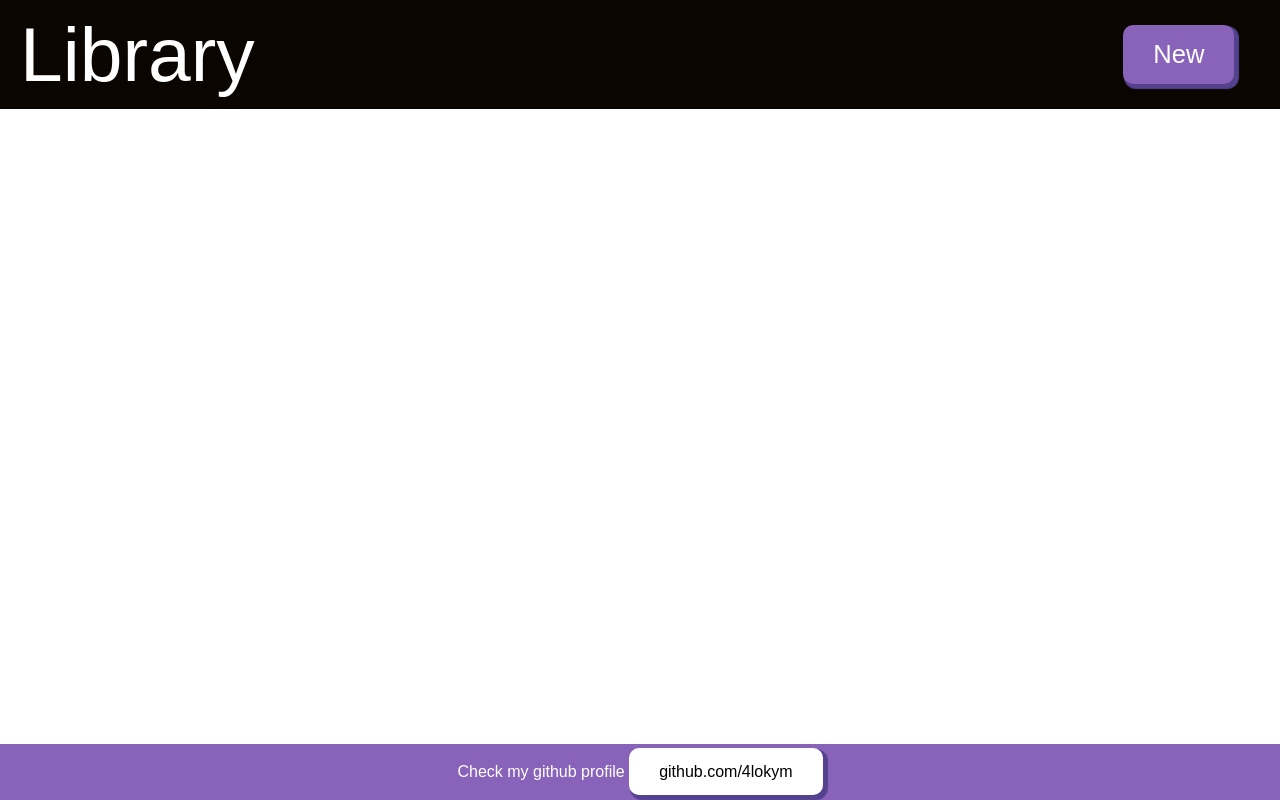
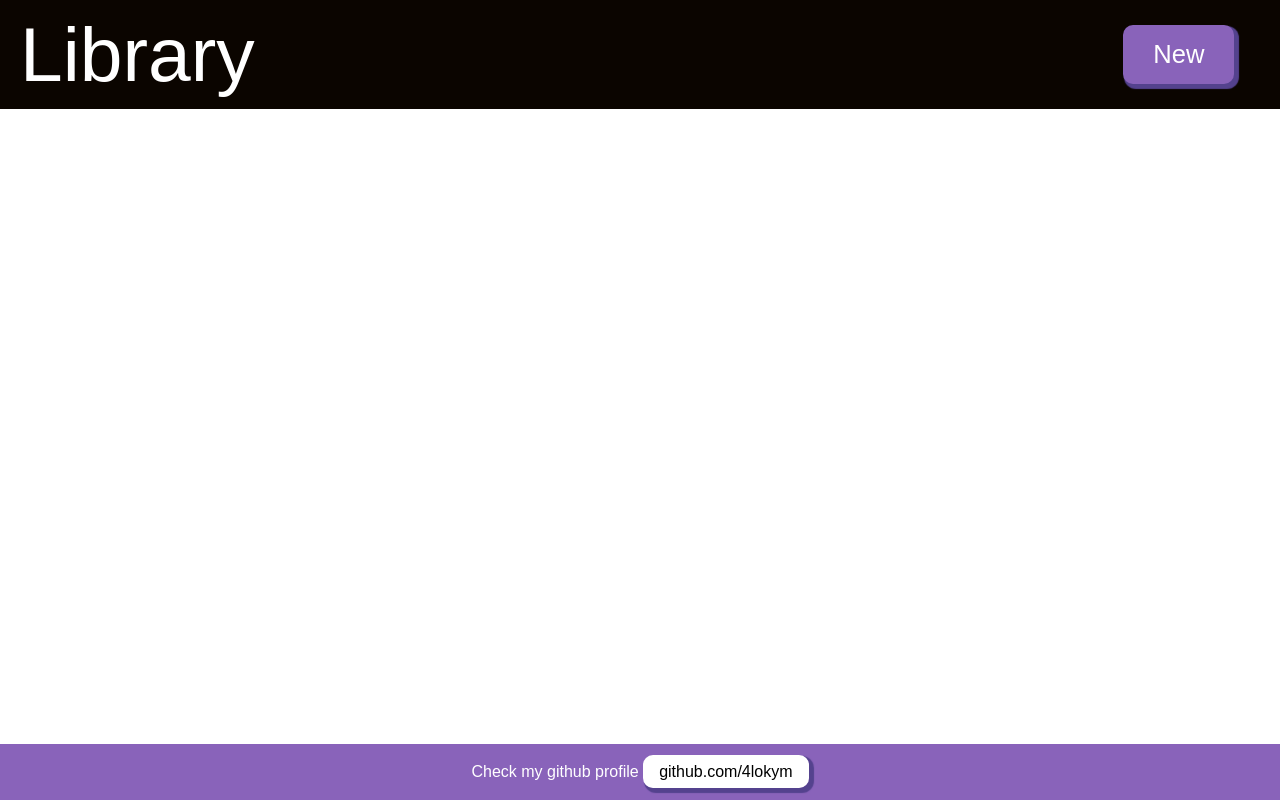
Before and after one commit to 4lokym/Library, a plain HTML site: page index.html in a window 1280 px wide. Drawn offline with Linux system fonts and the light colour scheme.

Commit message:
Fix footer my profile btn styling

```diff
--- a/style.css
+++ b/style.css
@@ -41,6 +41,7 @@ body{
         font-size: 1rem;
         background-color: white;
         color: black;
+        padding: 0.5rem 1rem;
     }
 
 }
@@ -96,6 +97,7 @@ footer{
     color: white;
 
     min-width: 300px;
+    padding: 1rem;
 }
 
 #center-content{
```
